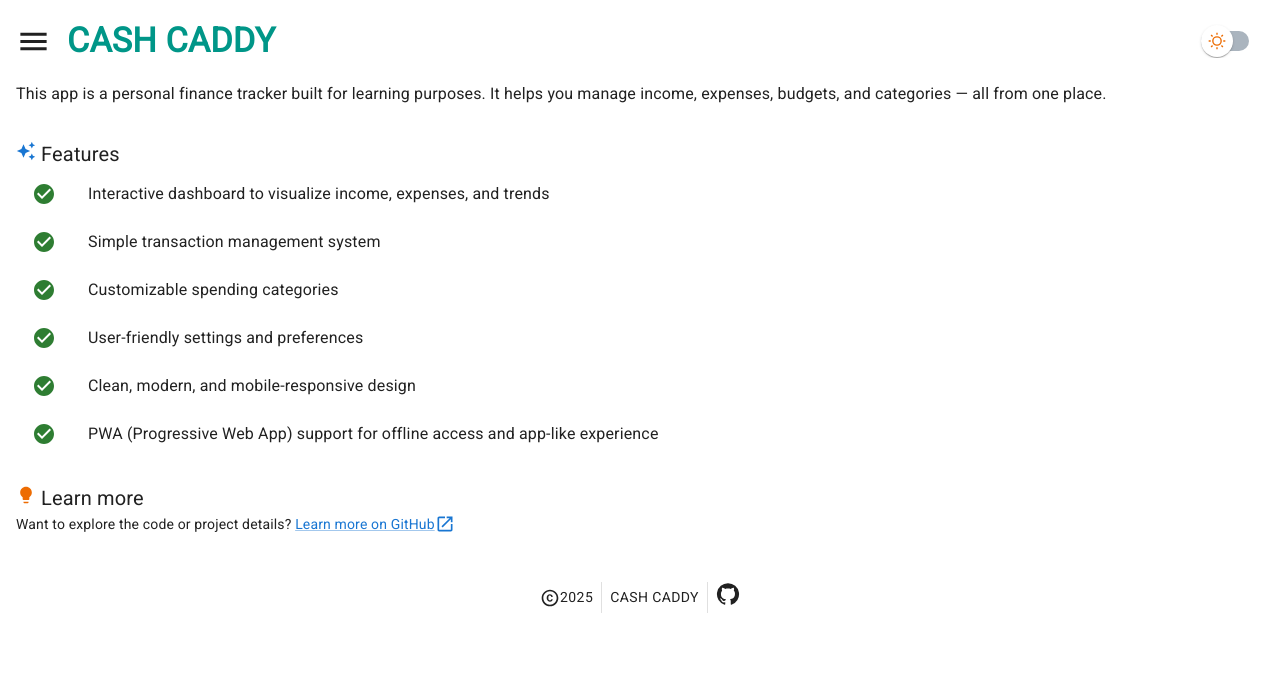
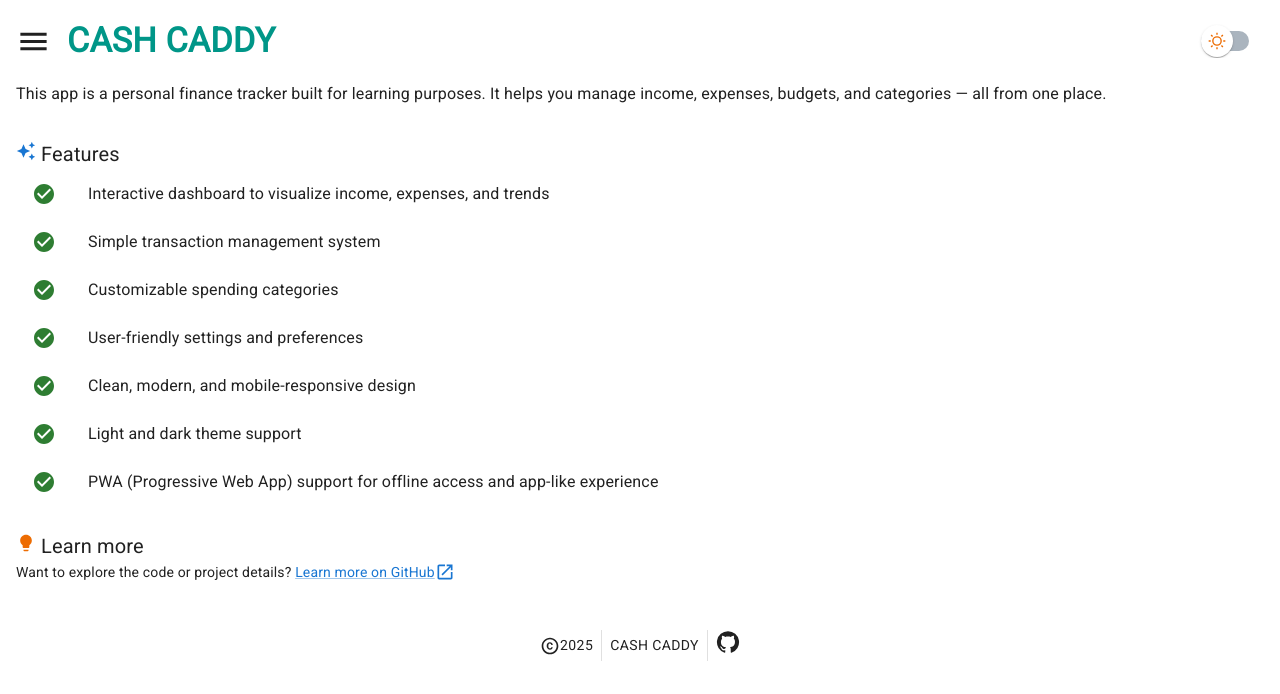
Before and after one commit to vmanidev/cash-caddy, a React (Vite) app: page /about in a window 1280 px wide. Shown: the top 694 px of the page. Built offline with nearby package versions, Linux system fonts and the light colour scheme.

Commit message:
feat(ui): add theme feature info to About page

```diff
--- a/src/pages/About.tsx
+++ b/src/pages/About.tsx
@@ -77,6 +77,13 @@ function About() {
             <ListItemIcon>
               <CheckCircle color="success" />
             </ListItemIcon>
+            <ListItemText>Light and dark theme support</ListItemText>
+          </ListItem>
+
+          <ListItem>
+            <ListItemIcon>
+              <CheckCircle color="success" />
+            </ListItemIcon>
             <ListItemText>
               PWA (Progressive Web App) support for offline access and app-like
               experience
```
